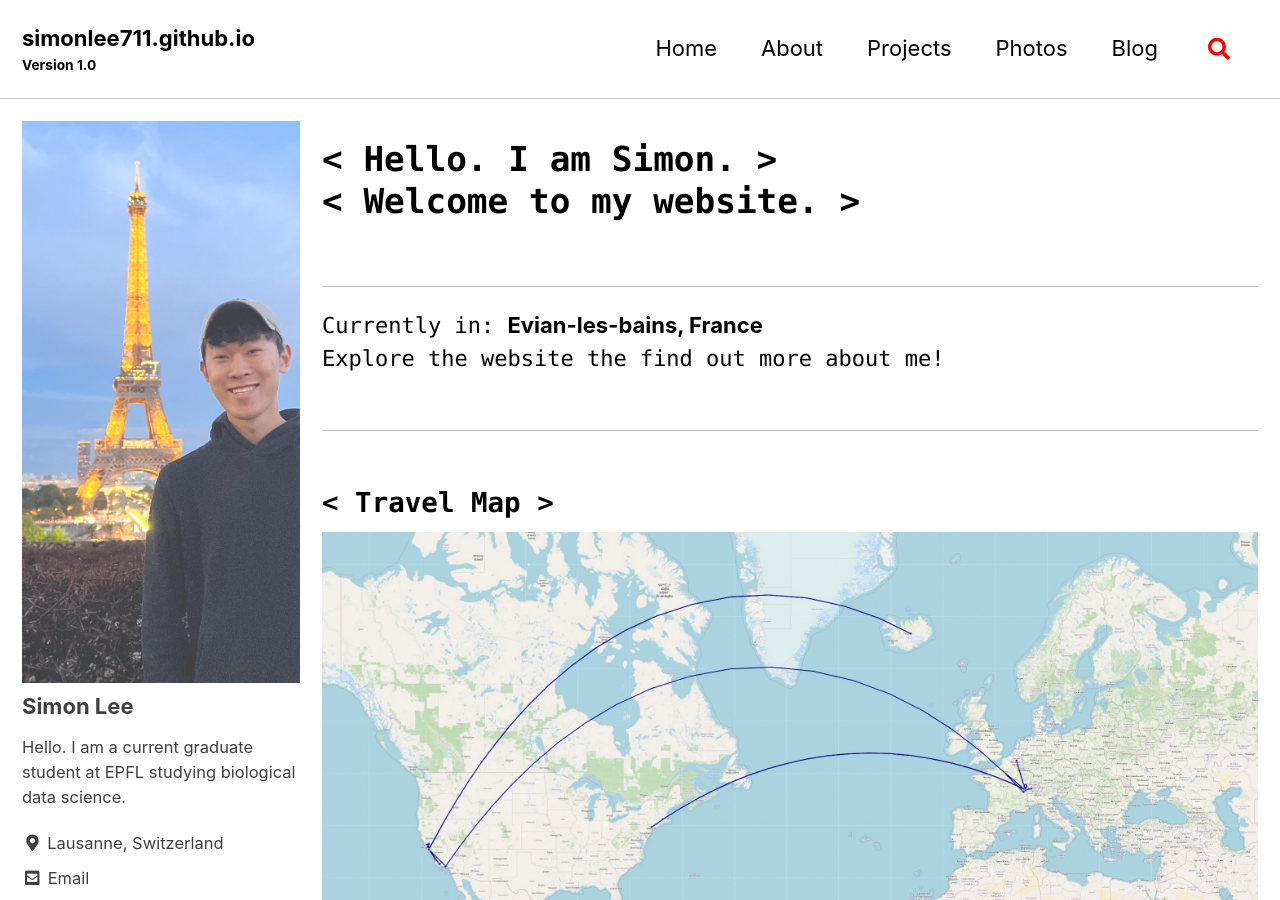
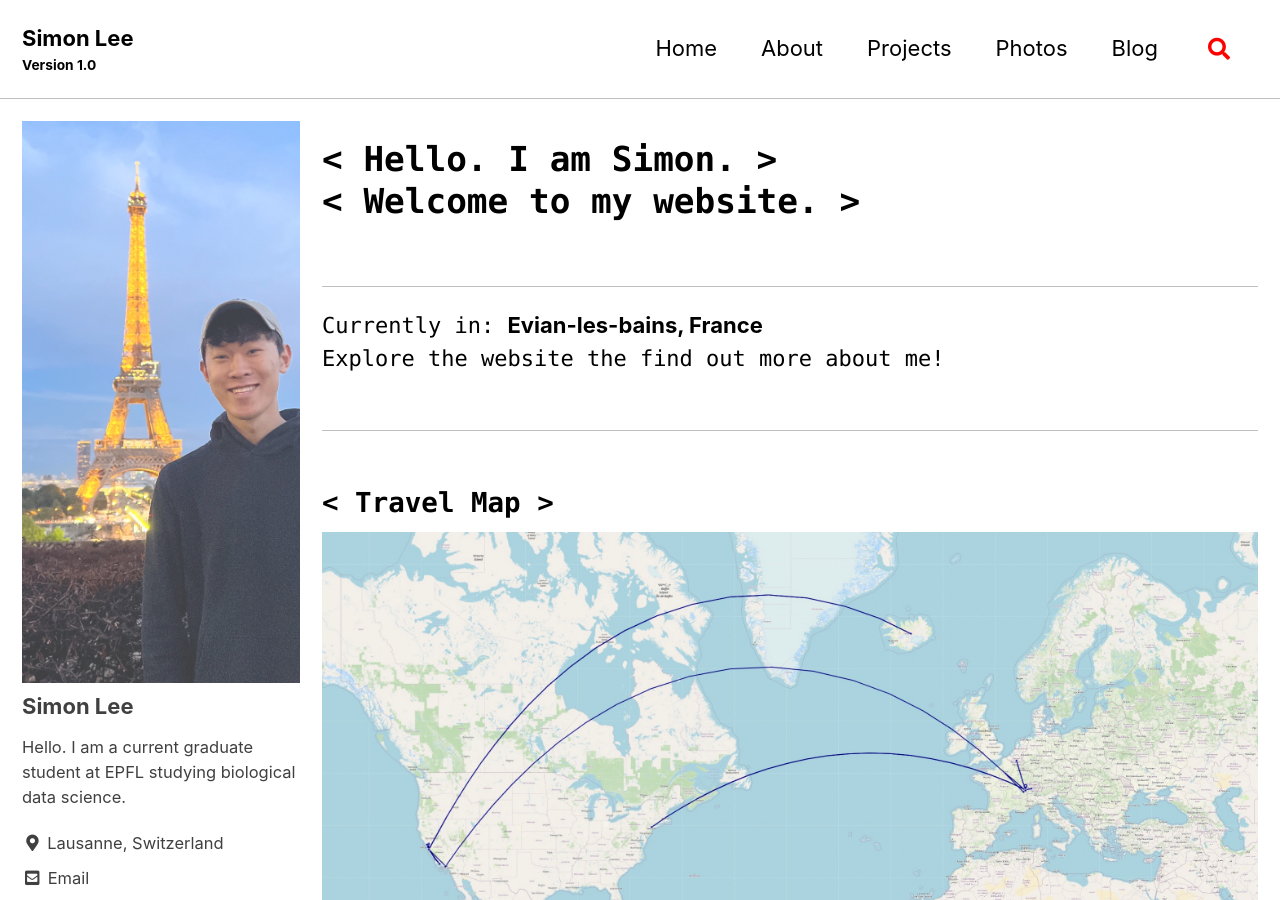
Before and after one commit to Simonlee711/Simonlee711.github.io, a Jekyll site: the page built from index.html, in a window 1280 px wide and 900 px high. Built offline with Jekyll 4.4.1, drawn with Linux system fonts in a browser that asks for light colours; cached includes are drawn as plain includes; the list of posts is cut into pages by our own code.

Commit message:
size change

```diff
--- a/_config.yml
+++ b/_config.yml
@@ -16,7 +16,7 @@ minimal_mistakes_skin    : "contrast" # "air", "aqua", "contrast", "dark", "dirt
 
 # Site Settings
 locale                   : "en-US"
-title                    : "simonlee711.github.io"
+title                    : "Simon Lee"
 title_separator          : "-"
 subtitle                 : "Version 1.0"
 name                     : "Simon Lee"
```
